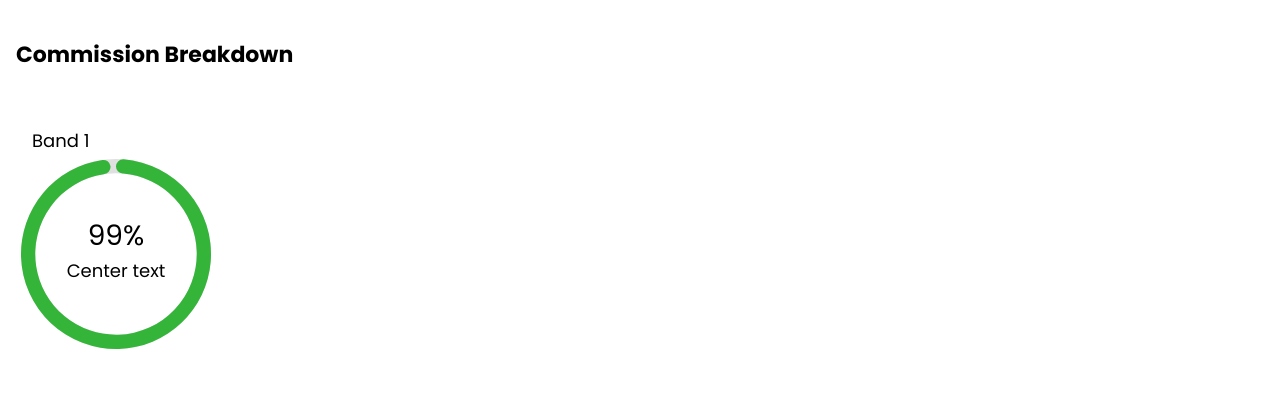
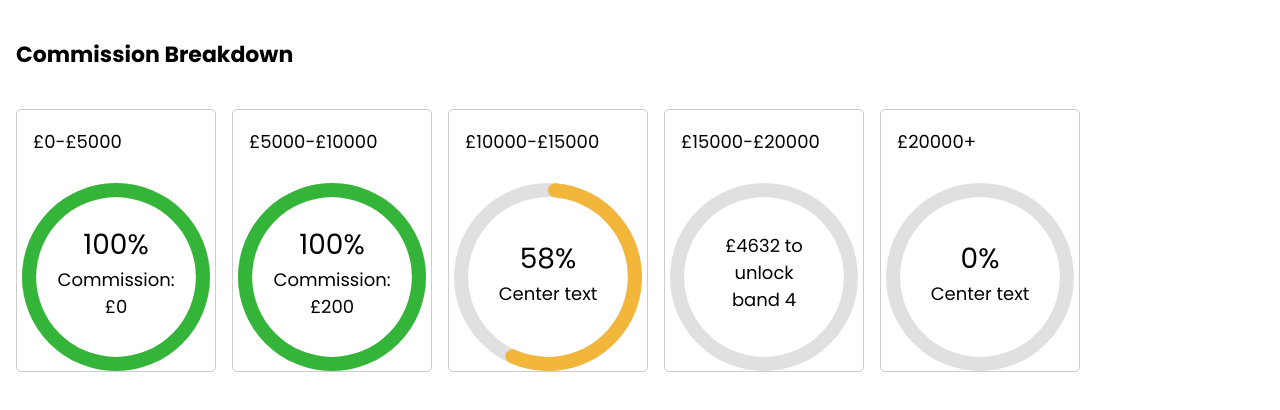
Before and after one commit to Richard-Devine/one-up-tech-test, a React (Vite) app: page / in a window 1280 px wide. Shown: the top 410 px of the page. Built offline with nearby package versions, Linux system fonts and the light colour scheme.

Commit message:
feat: Update doughnut chart positioning

```diff
--- a/src/App.tsx
+++ b/src/App.tsx
@@ -7,7 +7,11 @@ function App() {
     return (
         <>
             <Widget header={'Commission Breakdown'}>
-        <DoughnutChart title={'Band 1'} fillPercent={99} fillPercentText centerText={'Center text'} tooltip={'tooltip test'}></DoughnutChart>
+                <DoughnutChart title={'£0-£5000'} fillPercent={100} fillPercentText centerText={'Commission: £0'}></DoughnutChart>
+                <DoughnutChart title={'£5000-£10000'} fillPercent={100} fillPercentText centerText={'Commission: £200'}></DoughnutChart>
+                <DoughnutChart title={'£10000-£15000'} fillPercent={58} fillPercentText centerText={'Center text'}></DoughnutChart>
+                <DoughnutChart title={'£15000-£20000'} fillPercent={0} centerText={'£4632 to unlock band 4'}></DoughnutChart>
+                <DoughnutChart title={'£20000+'} fillPercent={0} fillPercentText centerText={'Center text'}></DoughnutChart>
             </Widget>
         </>
     )
--- a/src/components/doughnut-chart/DoughnutChart.tsx
+++ b/src/components/doughnut-chart/DoughnutChart.tsx
@@ -46,7 +46,7 @@ const DoughnutChart = React.memo((
             <div className={'doughnut-title'}>
                 <p data-testid={'doughnut-title'}>{title}</p>
             </div>
-            <div className={'doughnut-chart'} data-testid='doughnut-chart'>
+            <div className={'doughnut-chart-underlay'} data-testid='doughnut-chart-underlay'>
                 <Doughnut
                     options={{
                         ...options, animation: false
@@ -59,10 +59,8 @@ const DoughnutChart = React.memo((
                             borderWidth: 0
                         }]
                     }}/>
-            </div>
-            <div className={'doughnut-chart'} data-testid='doughnut-chart'>
+                <div className={'doughnut-chart-overlay'} data-testid='doughnut-chart-overlay'>
                     <Doughnut
-
                         options={options}
                         data={{
                             datasets: [{
@@ -75,10 +73,12 @@ const DoughnutChart = React.memo((
                         }}/>
                     <div className={'doughnut-chart-text-container'}>
                         {fillPercentText ?
-                        <p className='fill-percent-text' data-testid={'doughnut-fill-percent-text'}>{fillPercent}%</p>
+                            <p className='fill-percent-text'
+                               data-testid={'doughnut-fill-percent-text'}>{fillPercent}%</p>
                             : null
                         }
                         <p className='center-text' data-testid={'doughnut-center-text'}>{centerText}</p>
+                    </div>
                 </div>
             </div>
         </div>
--- a/src/components/doughnut-chart/doughnutChart.css
+++ b/src/components/doughnut-chart/doughnutChart.css
@@ -1,14 +1,21 @@
 .doughnut-container {
     position: relative;
     width: 200px;
+    border: 1px solid rgba(0, 0, 0, 0.2);
+    border-radius: 5px;
 }
 
-.doughnut-chart {
+.doughnut-chart-underlay {
+    position: relative;
+    width: 100%;
+    height: 100%;
+}
+
+.doughnut-chart-overlay {
     position: absolute;
-    top: 40px;
+    top: 0;
     left: 0;
-    width: 200px;
-    height: 200px;
+    width: 100%;
 }
 
 .doughnut-chart-text-container {
```
Also changed, not shown: 1 other file (tests, documents, lock files or other folders). Lines whose indentation alone changed are shown as unchanged.
